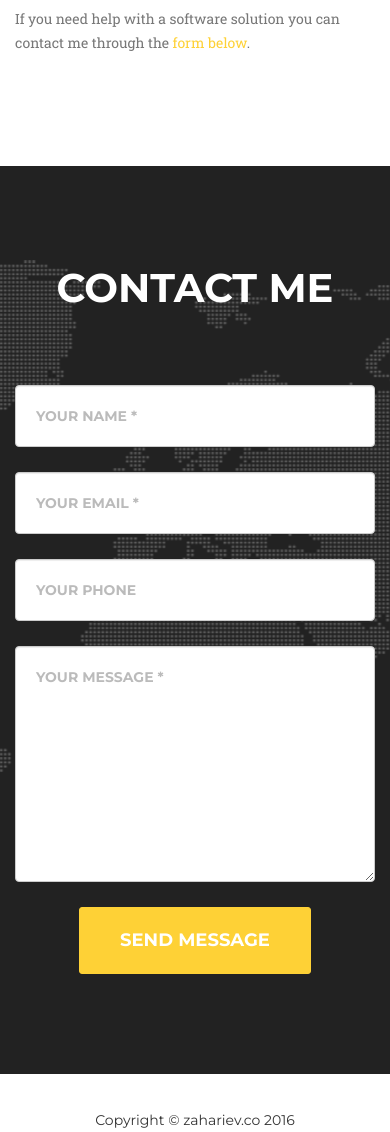
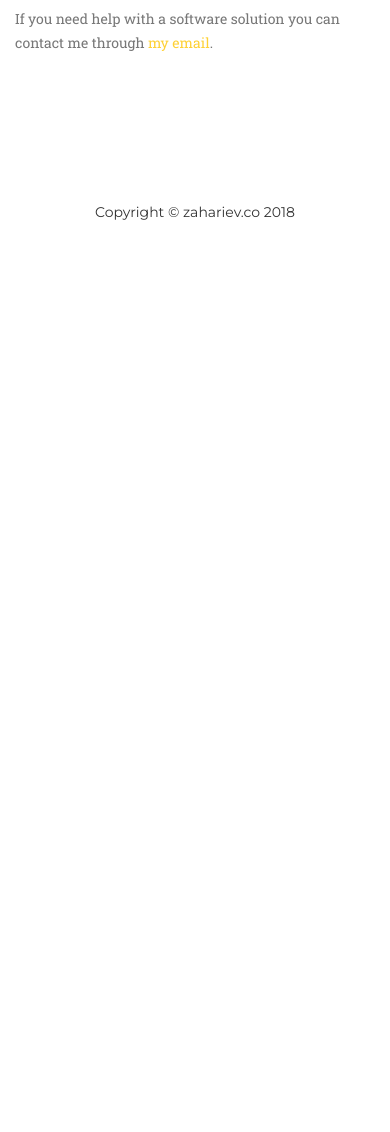
Before and after one commit to ZipoZ/ZipoZ.github.io, a plain HTML site: page index.html in a window 390 px wide. Shown: the part 3962-5094 px from the top of the page. After the commit the page ends 4220 px from the top, so only its background shows below. Drawn offline with nearby package versions, Linux system fonts and the light colour scheme; a web font is replaced by a local one.

Commit message:
remove contact form

```diff
--- a/index.html
+++ b/index.html
@@ -64,9 +64,6 @@
                     </li>
                     <li>
                         <a class="page-scroll" href="#about">About</a>
-                    </li>
-                    <li>
-                        <a class="page-scroll" href="#contact">Contact</a>
                     </li>
                 </ul>
             </div>
@@ -144,52 +141,7 @@
 <p class="text-muted">I am a software engeneer that has worked on web applications, mobile applications and custom software for the past 6 years.</p>
 <p class="text-muted">Some of the technologies I am experienced with include Django, Pyramid, Google App Engine, Flask, jQuery, Angular.js, Backbone.js, HTML, CSS, Twitter Bootstrap, PostgreSQL, MySQL, MongoDB, GQL, RabbitMQ, Redis.</p>
 <p class="text-muted">I have worked on projects from the idea stage to completion and maintenence, including frontend, backend, testing and support. I have also worked on large volume websites (over 500 000 unique visitors per month). Some of my employments have included a database architect, senior python developer, full stack developer and technology consultant. I hold a BSc from University of Reading, United Kingdom.</p>
-<p class="text-muted">If you need help with a software solution you can contact me through the <a class="page-scroll" href="#contact">form below</a>.</p>
-                </div>
-            </div>
-        </div>
-    </section>
-
-    <!-- Contact Section -->
-    <section id="contact">
-        <div class="container">
-            <div class="row">
-                <div class="col-lg-12 text-center">
-                    <h2 class="section-heading">Contact Me</h2>
-                    <h3 class="section-subheading text-muted"></h3>
-                </div>
-            </div>
-            <div class="row">
-                <div class="col-lg-12">
-                    <form name="sentMessage" id="contactForm" novalidate>
-                        <div class="row">
-                            <div class="col-md-6">
-                                <div class="form-group">
-                                    <input type="text" class="form-control" placeholder="Your Name *" id="name" name="name" required data-validation-required-message="Please enter your name.">
-                                    <p class="help-block text-danger"></p>
-                                </div>
-                                <div class="form-group">
-                                    <input type="email" class="form-control" placeholder="Your Email *" id="email" name="email" required data-validation-required-message="Please enter your email address.">
-                                    <p class="help-block text-danger"></p>
-                                </div>
-                                <div class="form-group">
-                                    <input type="tel" class="form-control" placeholder="Your Phone" id="phone" name="phone">
-                                    <p class="help-block text-danger"></p>
-                                </div>
-                            </div>
-                            <div class="col-md-6">
-                                <div class="form-group">
-                                    <textarea class="form-control" placeholder="Your Message *" id="message" name="message" required data-validation-required-message="Please enter a message."></textarea>
-                                    <p class="help-block text-danger"></p>
-                                </div>
-                            </div>
-                            <div class="clearfix"></div>
-                            <div class="col-lg-12 text-center">
-                                <div id="success"></div>
-                                <button type="submit" class="btn btn-xl">Send Message</button>
-                            </div>
-                        </div>
-                    </form>
+<p class="text-muted">If you need help with a software solution you can contact me through <a href="mailto:zahari@zahariev.co" target="_top">my email</a>.</p>
                 </div>
             </div>
         </div>
@@ -202,7 +154,7 @@
                 <div class="col-md-4">
                 </div>
                 <div class="col-md-4">
-                    <span class="copyright">Copyright &copy; zahariev.co 2016</span>
+                    <span class="copyright">Copyright &copy; zahariev.co 2018</span>
                 </div>
                 <div class="col-md-4">
                 </div>
```
